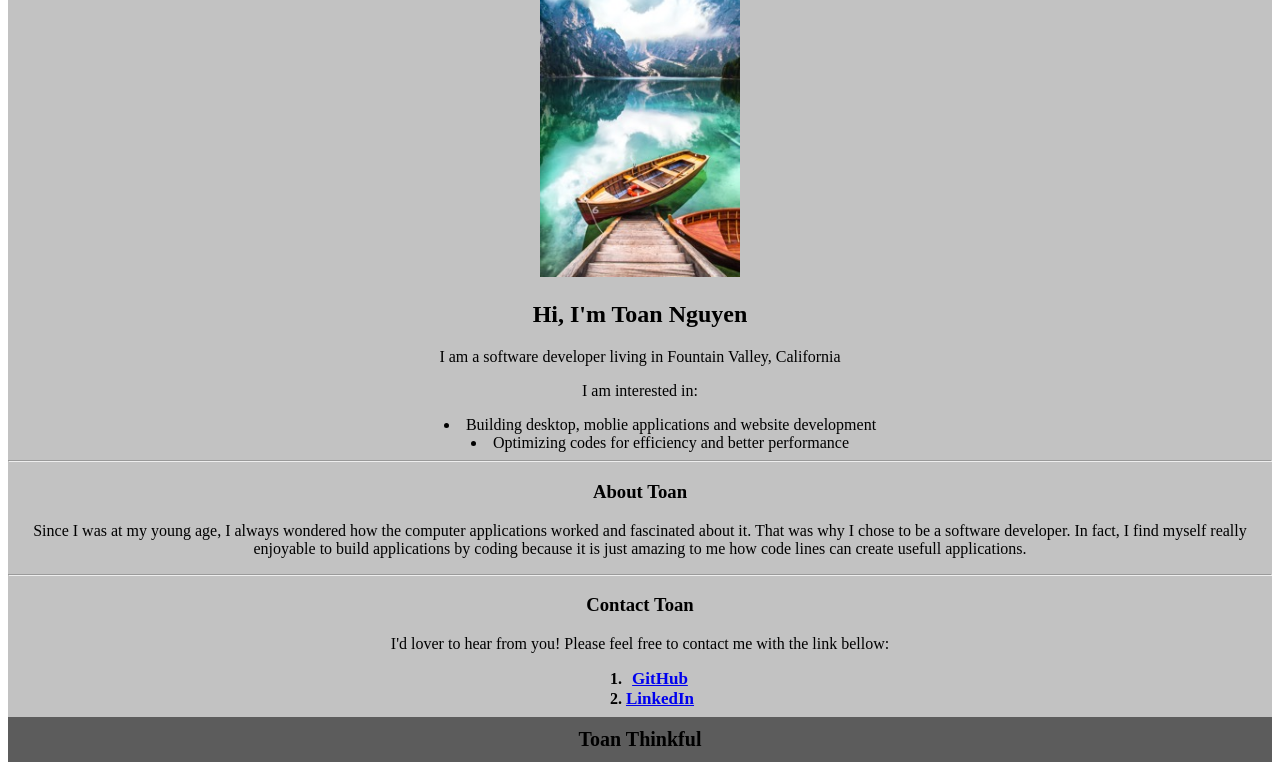
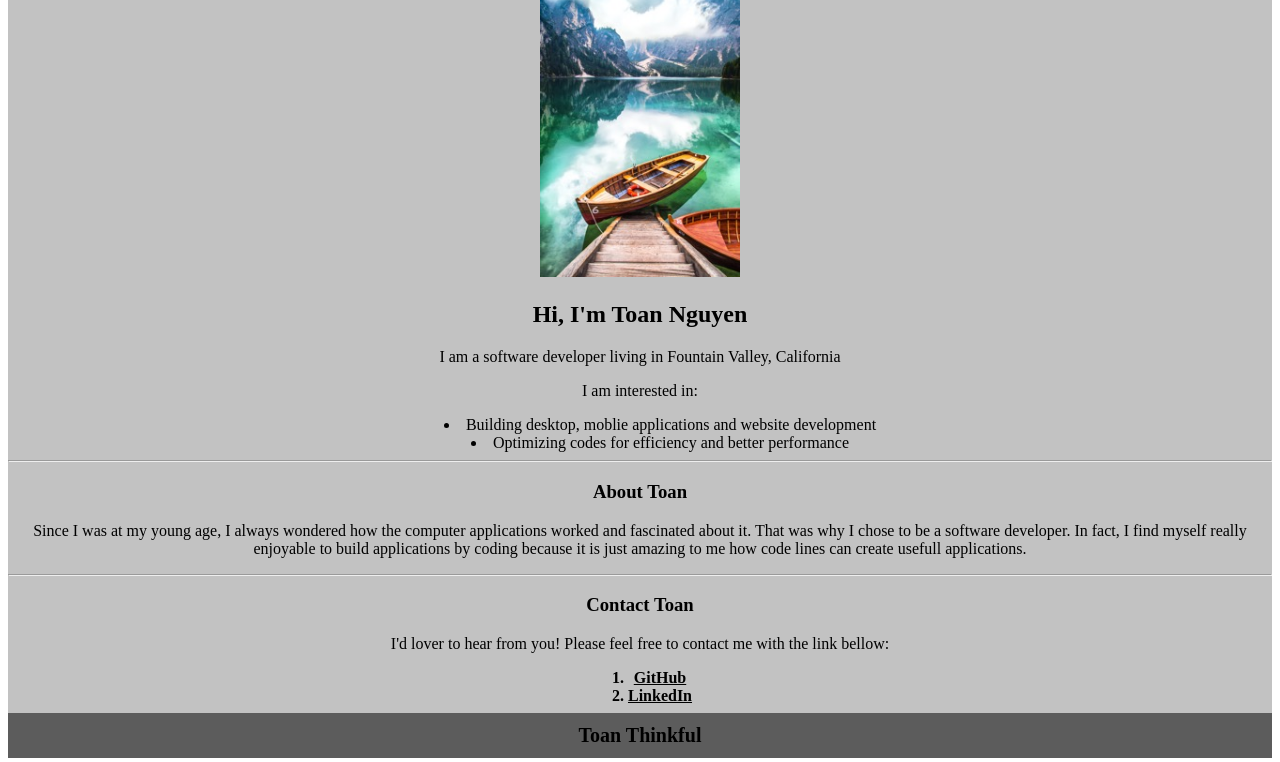
Before and after one commit to toannguyen0312/website, a plain HTML site: page index.html in a window 1280 px wide. Shown: the part 121-883 px from the top of the page. Drawn offline with Linux system fonts and the light colour scheme.

Commit message:
Update style.css

```diff
--- a/style.css
+++ b/style.css
@@ -86,7 +86,7 @@
   }
 
   /* this change the style of the link */
-  .linkChange {
+  a:link {
     font-family: 'Times New Roman', Times, serif;
-    font-size: 17px;
+    color: black;
   }
```
